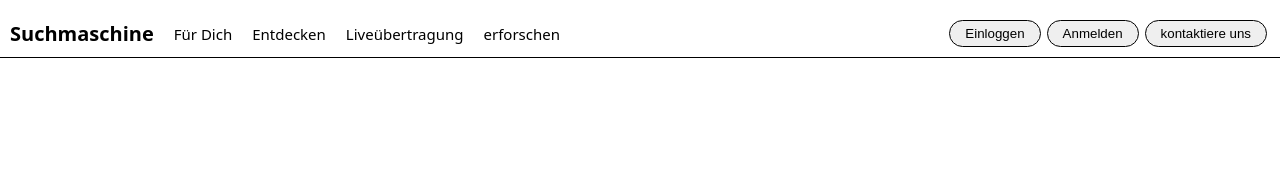
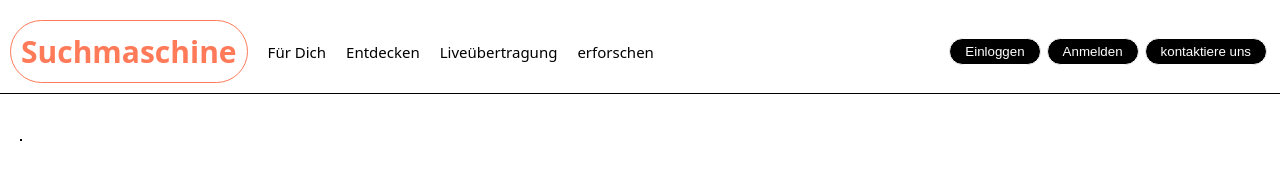
Before and after one commit to oscarnunez1/flexbox-lab, a plain HTML site: page index.html in a window 1280 px wide. Drawn offline with Linux system fonts and the light colour scheme.

Commit message:
add main

```diff
--- a/css/style.css
+++ b/css/style.css
@@ -12,6 +12,8 @@ html {
  }
 
 body {
+    display: flex;
+    flex-direction: column ;
     background-color: gray;
   /* Use a system font, if none are available use an available sans-sarif   font */
     font-family: system-ui, -apple-system, BlinkMacSystemFont, "Segoe UI",
@@ -40,9 +42,14 @@ header {
 
 h1 {
     display: flex;
-    font-size: 20px;
+    font-size: 30px;
     font-weight: bold;
     margin: 10px 10px 10px 10px;
+    color: #ff7a59;
+    border: #ff7a59 solid 1px;
+    padding: 10px;
+    border-radius: 50px;
+
 }
 
 h4 {
@@ -67,5 +74,31 @@ button {
     margin: 3px;
     border-radius: 50px;
     justify-content: space-between;
+    color: #fff;
+    background-color: black;
 
 }
+
+button:hover {
+    color: #ff7a59;
+    border: #ff7a59 solid 1px;
+    background:#fff;
+}
+
+main {
+    display: flex;
+}
+
+.search-div {
+    display: flex;
+    flex-direction: column;
+    justify-content: space-between;
+    align-items: center;
+    padding: 20px;
+}
+
+.search-sub-div {
+    display: flex;
+    flex-direction: row;
+    justify-content: space-between;
+    border: 1px solid black;
--- a/index.html
+++ b/index.html
@@ -23,8 +23,14 @@
         </div>
     </header>
     <main>
-        <div></div>
-        <div></div>
+        <div class="search-div">
+            <div class="search-sub-div">
+                <div class="search-sort">
+                    <!-- <input id="input-text"> -->
+                </div>
+                <div class="card-section"></div>
+            </div>
+        </div>
     </main>
 </body>
 </html>
```
